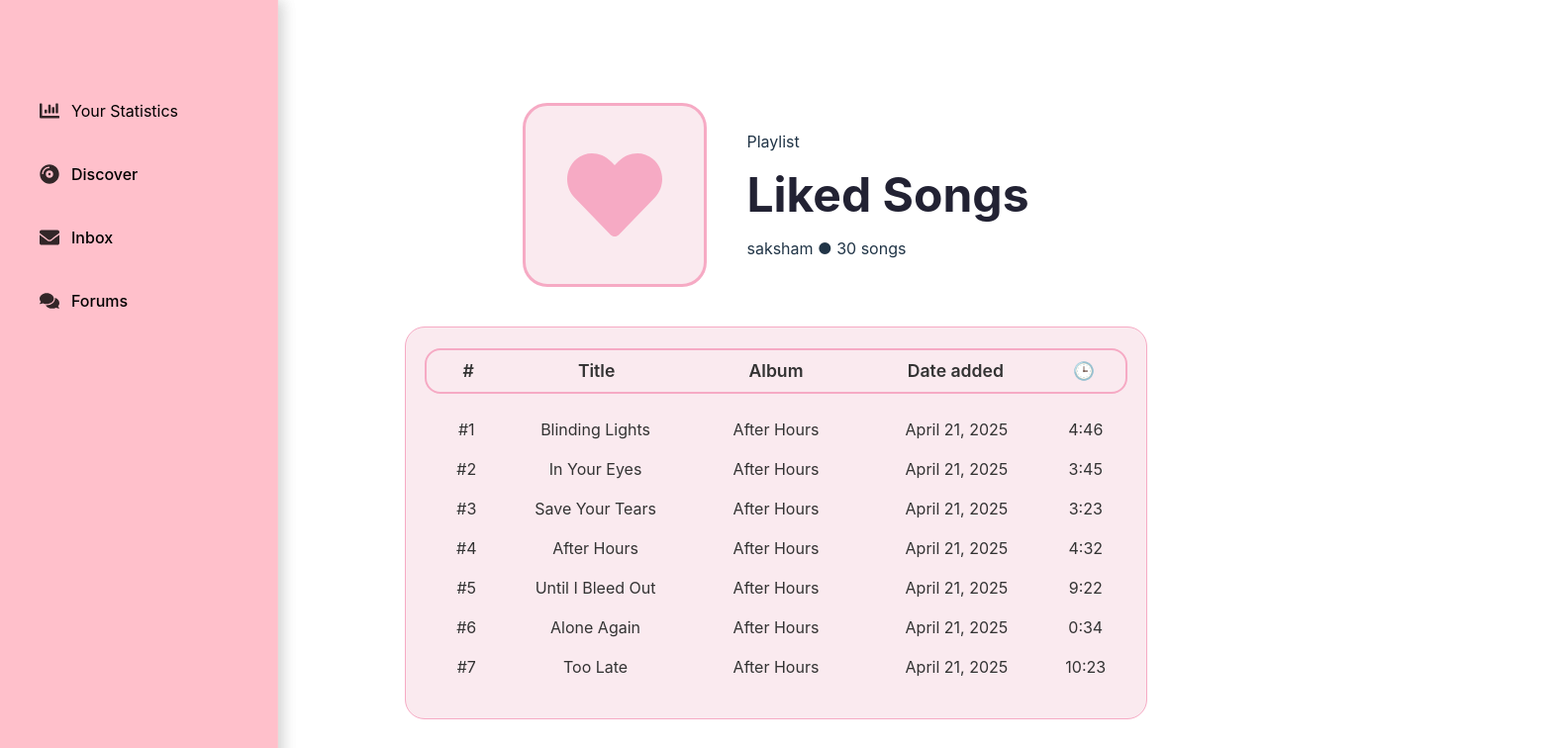
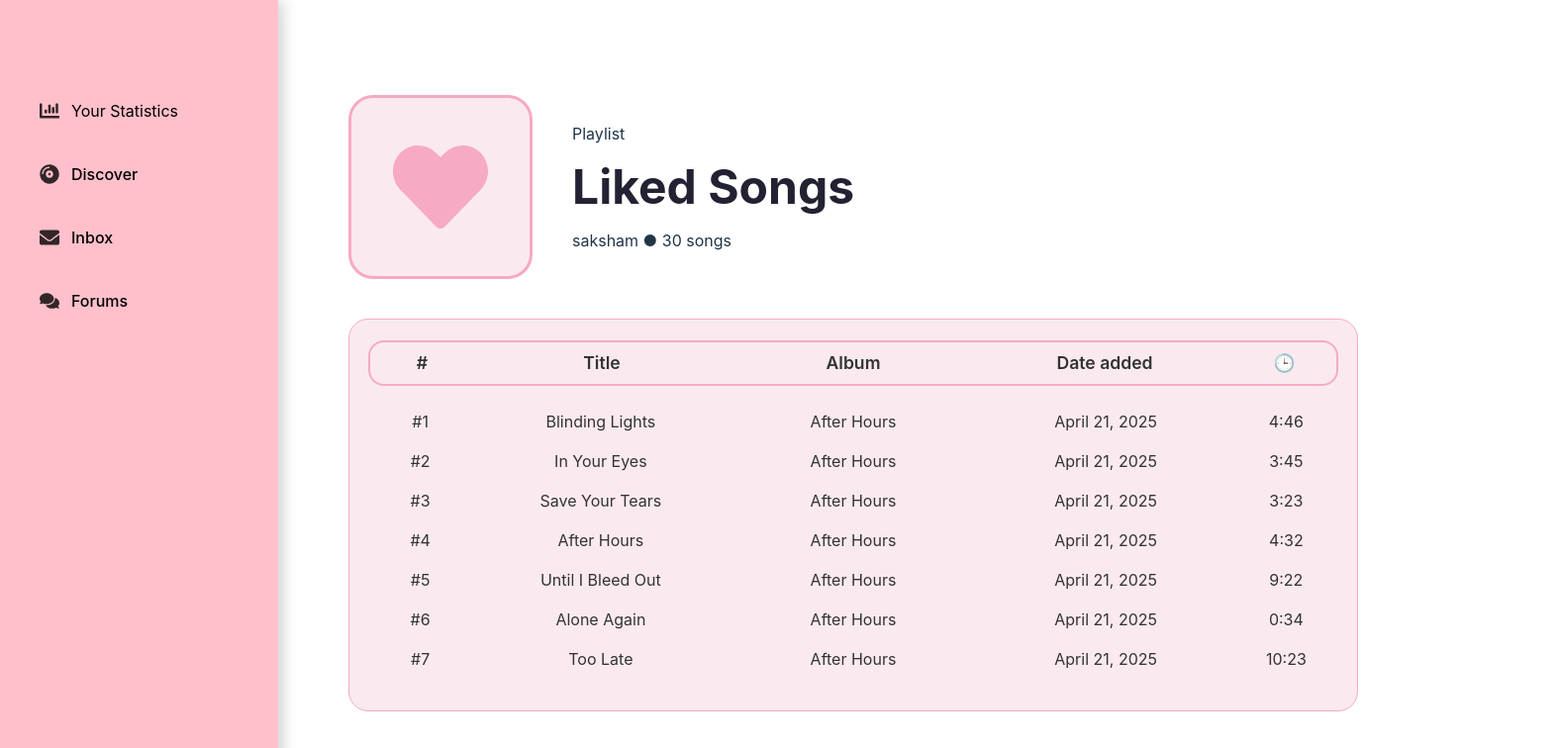
Before and after one commit to bmstoss13/SpotifyProject, a React (Vite) app in the folder Spotify-Project/frontend/: page /liked-songs in a window 1280 px wide. Shown: the top 756 px of the page at 99% size, 1576 px wide, since content can reach past the window. Built offline with nearby package versions, Linux system fonts and the light colour scheme.

Commit message:
fix table width

```diff
--- a/Spotify-Project/frontend/src/pages/LikedSongs.css
+++ b/Spotify-Project/frontend/src/pages/LikedSongs.css
@@ -14,16 +14,18 @@ body {
 
 .liked-songs-main {
   flex: 1;
-  padding: 2.5rem 2.5rem 2.5rem 2.5rem;
+  padding: 2rem 0;
   margin: 0 auto;
+  width: 100%;
   display: flex;
+  box-sizing: border-box;
   flex-direction: column;
   align-items: center;
 }
 
-.liked-songs-content-container {
-  width: 100%;
-  max-width: 1100px;
+.liked-songs-content {
+  width: 1200px;
+  max-width: 1400px;
   margin: 0 auto;
   display: flex;
   flex-direction: column;
@@ -69,7 +71,7 @@ body {
 }
 
 .song-table-container {
-  width: 750px;
+  width: 85%;
   background-color: #FAEAEF;
   border-radius: 20px;
   border: 1.5px solid #F6AAC4;
--- a/Spotify-Project/frontend/src/pages/LikedSongs.jsx
+++ b/Spotify-Project/frontend/src/pages/LikedSongs.jsx
@@ -19,6 +19,7 @@ export default function LikedSongs() {
     <div className="liked-songs-wrapper">
       <Sidebar />
       <main className="liked-songs-main">
+      <div className="liked-songs-content">
         <section className="liked-songs-header">
         <div className="cover-icon">
             <FaHeart className="heart-icon" />
@@ -49,7 +50,9 @@ export default function LikedSongs() {
             </div>
           ))}
         </section>
+        </div>
       </main>
     </div>
+
   );
 }
```
